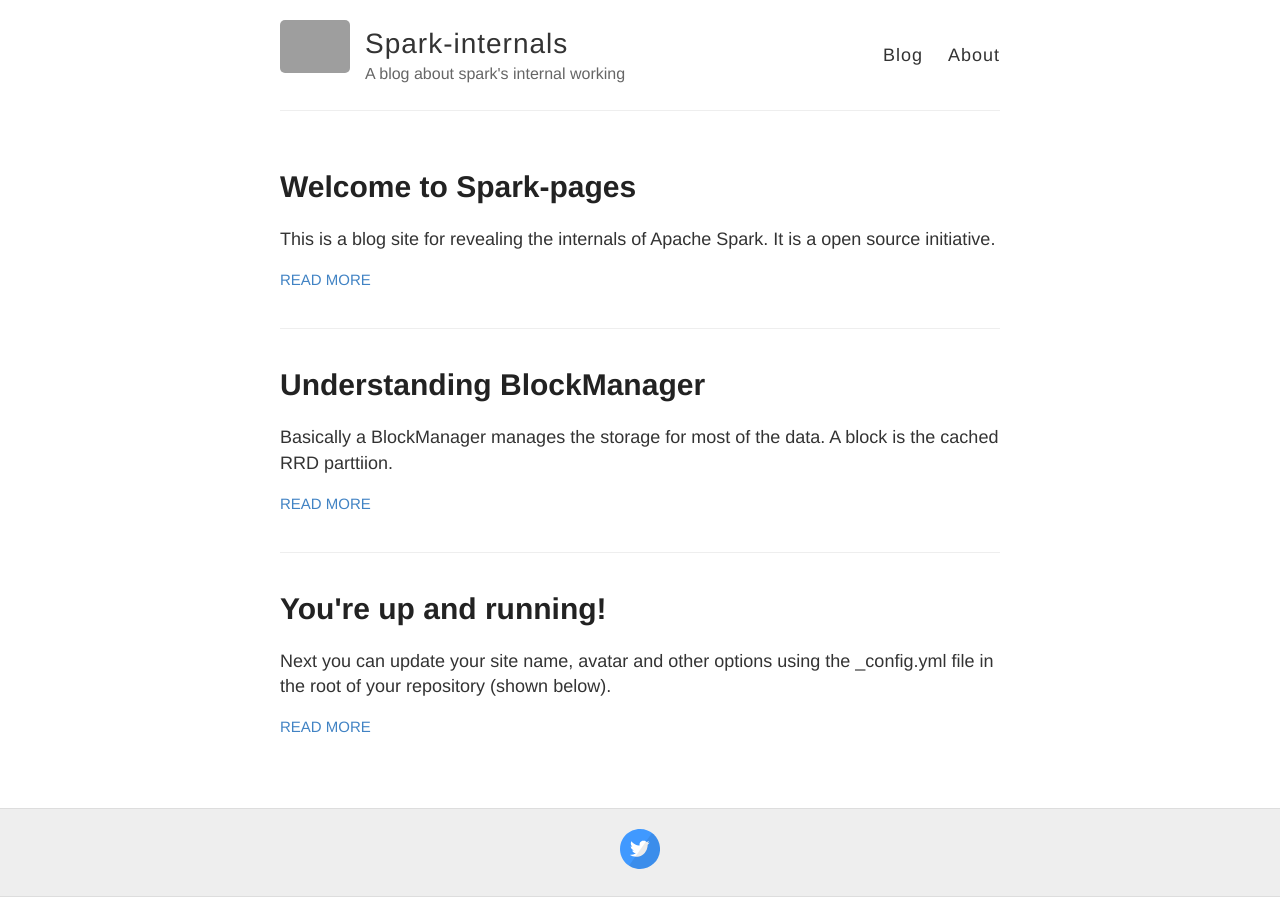
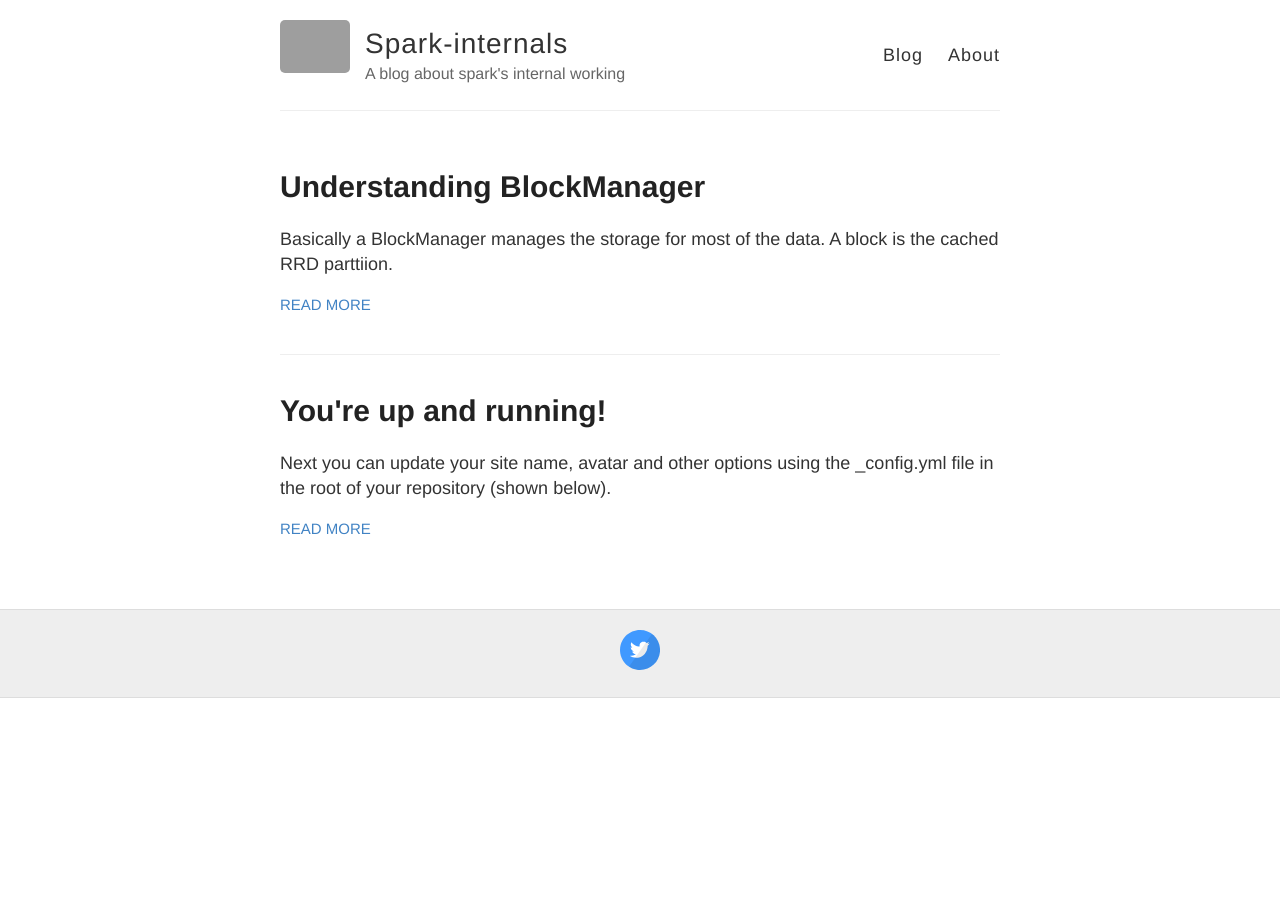
Before and after one commit to PiyushMishra/spak-ghpages, a Jekyll site: the page built from index.html, in a window 1280 px wide. Built offline with Jekyll 4.4.1, drawn with Linux system fonts in a browser that asks for light colours; Markdown is read by kramdown in place of the engine named in the settings; grey boxes are pictures that could not be loaded.

Commit message:
changed post name and images

```diff
--- a/_posts/2015-02-27-blockManager.markdown
+++ b/_posts/2015-02-27-blockManager.markdown
@@ -19,3 +19,5 @@ which exposes methods getBlockData and putBlockData to play with data locally.
 It has BlockManagerSlaveActor which takes command from BlockManagerMaster to do operations like getting block Status, removing blocks, removing rdd, removing broadcast to/from slave nodes. Below is the high level diagram of BlockManager.
 
 <center>![_config.yml]({{ site.baseurl }}/images/BlockManager.jpeg)</center>
+
+Block Manager offers a pluggable shuffle client architechure so that we can plugin a external shuffle client otherwise use blocktransferservicewhich uses Netty internally to fetch a set of blocks at at time..
--- a/_posts/2015-02-27-welcome-to-spark-pages.markdown
+++ /dev/null
@@ -1,8 +0,0 @@
----
-layout: post
-title:  "Welcome to Spark-pages"
-date:   2015-02-27 14:50:13
-categories: introduction
----
-
-This is a blog site for revealing the internals of Apache Spark. It is a open source initiative.
```
Also changed, not shown: images/BlockManager.jpeg, 1 other file.
